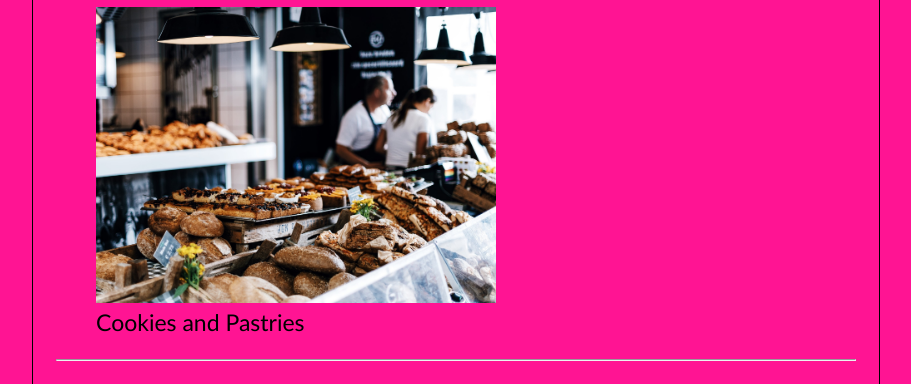
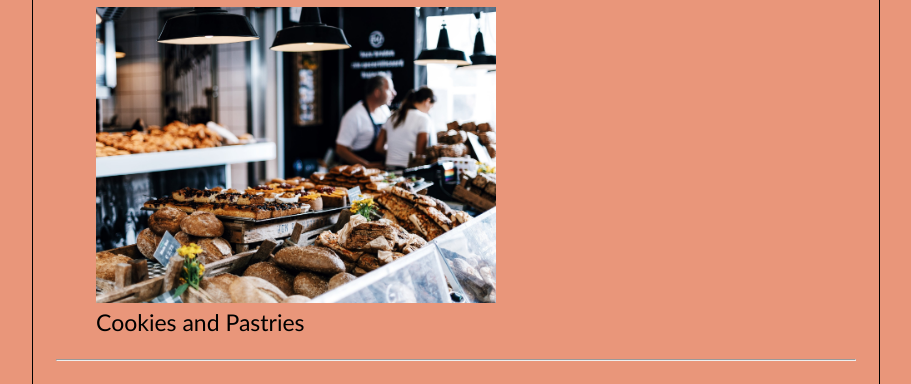
Before and after one commit to ChandanaMandarapu/HTML_PROJECT-1, a plain HTML site: page index.html in a window 1280 px wide. Shown: the part 268-652 px from the top of the page, without its empty margins (184-1095 px from the left). Drawn offline with Linux system fonts and the light colour scheme.

Commit message:
modified color

```diff
--- a/index.html
+++ b/index.html
@@ -25,7 +25,7 @@
         padding: 1rem;
         border-left: 1px solid black;
         border-right: 1px solid black;
-        background-color: deeppink;
+        background-color: darksalmon;
         color: black;
       }
 
```
